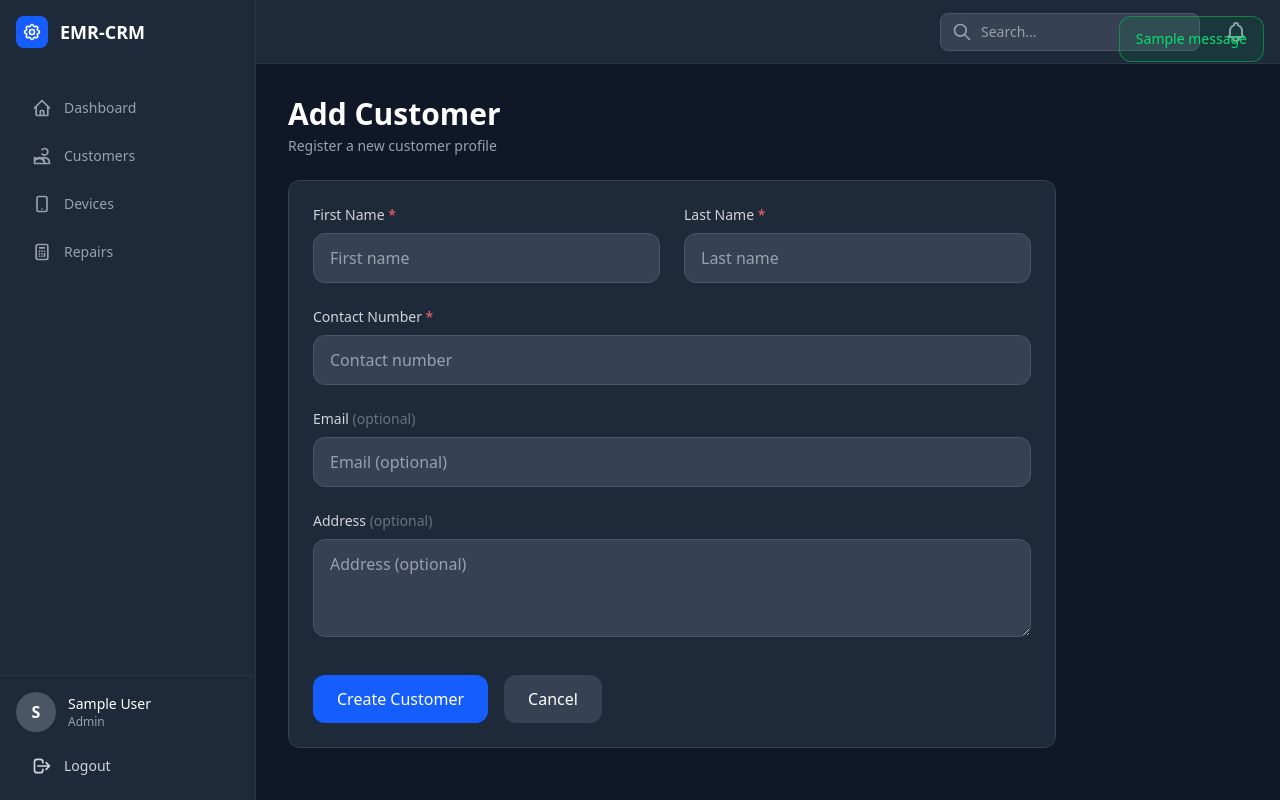
After one commit to irilnursharief/emr-crm, a Django app: page /customers/create/ in a window 1280 px wide. The commit adds this page. Run offline with Django 5.2, Linux system fonts and the light colour scheme; a user stored in the database is signed in; tables that the repository leaves empty hold one stand-in row (values such as "Sample post"); one stand-in notice (Sample message) is shown.

Commit message:
feat: Implement customer creation form and enhance customer detail view with clickable repairs

```diff
--- /dev/null
+++ b/b_customers/forms.py
@@ -0,0 +1,41 @@
+from django import forms
+from .models import Customer
+
+
+class CustomerForm(forms.ModelForm):
+    class Meta:
+        model = Customer
+        fields = ["first_name", "last_name", "contact_number", "email", "address"]
+        widgets = {
+            "first_name": forms.TextInput(
+                attrs={
+                    "class": "w-full px-4 py-3 bg-gray-700 border border-gray-600 rounded-xl text-white placeholder-gray-400 focus:outline-none focus:ring-2 focus:ring-blue-500 focus:border-transparent transition duration-200",
+                    "placeholder": "First name",
+                }
+            ),
+            "last_name": forms.TextInput(
+                attrs={
+                    "class": "w-full px-4 py-3 bg-gray-700 border border-gray-600 rounded-xl text-white placeholder-gray-400 focus:outline-none focus:ring-2 focus:ring-blue-500 focus:border-transparent transition duration-200",
+                    "placeholder": "Last name",
+                }
+            ),
+            "contact_number": forms.TextInput(
+                attrs={
+                    "class": "w-full px-4 py-3 bg-gray-700 border border-gray-600 rounded-xl text-white placeholder-gray-400 focus:outline-none focus:ring-2 focus:ring-blue-500 focus:border-transparent transition duration-200",
+                    "placeholder": "Contact number",
+                }
+            ),
+            "email": forms.EmailInput(
+                attrs={
+                    "class": "w-full px-4 py-3 bg-gray-700 border border-gray-600 rounded-xl text-white placeholder-gray-400 focus:outline-none focus:ring-2 focus:ring-blue-500 focus:border-transparent transition duration-200",
+                    "placeholder": "Email (optional)",
+                }
+            ),
+            "address": forms.Textarea(
+                attrs={
+                    "class": "w-full px-4 py-3 bg-gray-700 border border-gray-600 rounded-xl text-white placeholder-gray-400 focus:outline-none focus:ring-2 focus:ring-blue-500 focus:border-transparent transition duration-200",
+                    "placeholder": "Address (optional)",
+                    "rows": 3,
+                }
+            ),
+        }
--- /dev/null
+++ b/b_customers/templates/customers/customer_form.html
@@ -0,0 +1,89 @@
+{% extends "base_dashboard.html" %}
+
+{% block title %}Add Customer{% endblock %}
+{% block page_title %}Add Customer{% endblock %}
+{% block page_subtitle %}
+    <p class="mt-1 text-sm text-gray-400">Register a new customer profile</p>
+{% endblock %}
+
+{% block content %}
+<div class="max-w-3xl">
+    <div class="bg-gray-800 border border-gray-700 rounded-xl p-6">
+        <form method="POST">
+            {% csrf_token %}
+
+            <div class="grid grid-cols-1 md:grid-cols-2 gap-6">
+
+                <!-- First Name -->
+                <div>
+                    <label for="{{ form.first_name.id_for_label }}" class="block text-sm font-medium text-gray-300 mb-2">
+                        First Name <span class="text-red-400">*</span>
+                    </label>
+                    {{ form.first_name }}
+                    {% if form.first_name.errors %}
+                        <p class="mt-1 text-sm text-red-400">{{ form.first_name.errors.0 }}</p>
+                    {% endif %}
+                </div>
+
+                <!-- Last Name -->
+                <div>
+                    <label for="{{ form.last_name.id_for_label }}" class="block text-sm font-medium text-gray-300 mb-2">
+                        Last Name <span class="text-red-400">*</span>
+                    </label>
+                    {{ form.last_name }}
+                    {% if form.last_name.errors %}
+                        <p class="mt-1 text-sm text-red-400">{{ form.last_name.errors.0 }}</p>
+                    {% endif %}
+                </div>
+
+            </div>
+
+            <!-- Contact Number -->
+            <div class="mt-6">
+                <label for="{{ form.contact_number.id_for_label }}" class="block text-sm font-medium text-gray-300 mb-2">
+                    Contact Number <span class="text-red-400">*</span>
+                </label>
+                {{ form.contact_number }}
+                {% if form.contact_number.errors %}
+                    <p class="mt-1 text-sm text-red-400">{{ form.contact_number.errors.0 }}</p>
+                {% endif %}
+            </div>
+
+            <!-- Email -->
+            <div class="mt-6">
+                <label for="{{ form.email.id_for_label }}" class="block text-sm font-medium text-gray-300 mb-2">
+                    Email <span class="text-gray-500 font-normal">(optional)</span>
+                </label>
+                {{ form.email }}
+                {% if form.email.errors %}
+                    <p class="mt-1 text-sm text-red-400">{{ form.email.errors.0 }}</p>
+                {% endif %}
+            </div>
+
+            <!-- Address -->
+            <div class="mt-6">
+                <label for="{{ form.address.id_for_label }}" class="block text-sm font-medium text-gray-300 mb-2">
+                    Address <span class="text-gray-500 font-normal">(optional)</span>
+                </label>
+                {{ form.address }}
+                {% if form.address.errors %}
+                    <p class="mt-1 text-sm text-red-400">{{ form.address.errors.0 }}</p>
+                {% endif %}
+            </div>
+
+            <!-- Form Actions -->
+            <div class="mt-8 flex items-center gap-4">
+                <button type="submit"
+                        class="px-6 py-3 bg-blue-600 hover:bg-blue-700 text-white font-medium rounded-xl transition duration-200 focus:outline-none focus:ring-2 focus:ring-blue-500 focus:ring-offset-2 focus:ring-offset-gray-800">
+                    Create Customer
+                </button>
+                <a href="{% url 'customers:list' %}"
+                   class="px-6 py-3 bg-gray-700 hover:bg-gray-600 text-white font-medium rounded-xl transition duration-200">
+                    Cancel
+                </a>
+            </div>
+
+        </form>
+    </div>
+</div>
+{% endblock %}
--- a/b_customers/templates/customers/customer_list.html
+++ b/b_customers/templates/customers/customer_list.html
@@ -9,7 +9,7 @@
 <div class="bg-gray-800 border border-gray-700 rounded-xl overflow-hidden">
   <div class="px-6 py-4 border-b border-gray-700 flex items-center justify-between">
     <div class="text-white font-semibold">All Customers</div>
-    <a href="#" class="px-4 py-2 bg-blue-600 hover:bg-blue-700 text-white text-sm rounded-lg transition">
+    <a href="{% url 'customers:create' %}" class="px-4 py-2 bg-blue-600 hover:bg-blue-700 text-white text-sm rounded-lg transition">
       Add Customer
     </a>
   </div>
--- a/b_customers/urls.py
+++ b/b_customers/urls.py
@@ -6,4 +6,5 @@ app_name = "customers"
 urlpatterns = [
     path("", views.customer_list, name="list"),
     path("<int:pk>/", views.customer_detail, name="detail"),
+    path("create/", views.customer_create, name="create"),
 ]
--- a/b_customers/views.py
+++ b/b_customers/views.py
@@ -1,7 +1,9 @@
 from django.contrib.auth.decorators import login_required
-from django.shortcuts import render, get_object_or_404
+from django.shortcuts import render, get_object_or_404, redirect
+from django.contrib import messages
 from .models import Customer
 from d_repairs.models import Repair
+from .forms import CustomerForm
 
 
 @login_required
@@ -26,3 +28,23 @@ def customer_detail(request, pk):
         "customers/customer_detail.html",
         {"customer": customer, "repairs": repairs},
     )
+
+
+@login_required
+def customer_create(request):
+    if request.method == "POST":
+        form = CustomerForm(request.POST)
+        if form.is_valid():
+            customer = form.save(commit=False)
+            customer.created_by = request.user
+            customer.save()
+
+            messages.success(
+                request, f"Customer {customer.full_name} created successfully."
+            )
+
+            return redirect("customers:detail", pk=customer.pk)
+    else:
+        form = CustomerForm()
+
+    return render(request, "customers/customer_form.html", {"form": form})
--- a/static/css/output.css
+++ b/static/css/output.css
@@ -32,6 +32,7 @@
     --color-white: #fff;
     --spacing: 0.25rem;
     --container-md: 28rem;
+    --container-3xl: 48rem;
     --container-7xl: 80rem;
     --text-xs: 0.75rem;
     --text-xs--line-height: calc(1 / 0.75);
@@ -43,6 +44,7 @@
     --text-2xl--line-height: calc(2 / 1.5);
     --text-3xl: 1.875rem;
     --text-3xl--line-height: calc(2.25 / 1.875);
+    --font-weight-normal: 400;
     --font-weight-medium: 500;
     --font-weight-semibold: 600;
     --font-weight-bold: 700;
@@ -211,6 +213,9 @@
   .absolute {
     position: absolute;
   }
+  .fixed {
+    position: fixed;
+  }
   .relative {
     position: relative;
   }
@@ -220,11 +225,23 @@
   .inset-y-0 {
     inset-block: calc(var(--spacing) * 0);
   }
+  .top-4 {
+    top: calc(var(--spacing) * 4);
+  }
+  .right-4 {
+    right: calc(var(--spacing) * 4);
+  }
   .left-0 {
     left: calc(var(--spacing) * 0);
   }
+  .z-50 {
+    z-index: 50;
+  }
   .mx-auto {
     margin-inline: auto;
+  }
+  .mt-0 {
+    margin-top: calc(var(--spacing) * 0);
   }
   .mt-0\.5 {
     margin-top: calc(var(--spacing) * 0.5);
@@ -237,6 +254,9 @@
   }
   .mt-6 {
     margin-top: calc(var(--spacing) * 6);
+  }
+  .mt-8 {
+    margin-top: calc(var(--spacing) * 8);
   }
   .mr-3 {
     margin-right: calc(var(--spacing) * 3);
@@ -325,6 +354,9 @@
   .w-full {
     width: 100%;
   }
+  .max-w-3xl {
+    max-width: var(--container-3xl);
+  }
   .max-w-7xl {
     max-width: var(--container-7xl);
   }
@@ -357,6 +398,12 @@
   }
   .justify-center {
     justify-content: center;
+  }
+  .gap-3 {
+    gap: calc(var(--spacing) * 3);
+  }
+  .gap-4 {
+    gap: calc(var(--spacing) * 4);
   }
   .gap-6 {
     gap: calc(var(--spacing) * 6);
@@ -477,11 +533,26 @@
       border-color: color-mix(in oklab, var(--color-gray-700) 50%, transparent);
     }
   }
+  .border-green-500 {
+    border-color: var(--color-green-500);
+  }
+  .border-green-500\/50 {
+    border-color: color-mix(in srgb, oklch(72.3% 0.219 149.579) 50%, transparent);
+    @supports (color: color-mix(in lab, red, red)) {
+      border-color: color-mix(in oklab, var(--color-green-500) 50%, transparent);
+    }
+  }
+  .border-red-500 {
+    border-color: var(--color-red-500);
+  }
   .border-red-500\/50 {
     border-color: color-mix(in srgb, oklch(63.7% 0.237 25.331) 50%, transparent);
     @supports (color: color-mix(in lab, red, red)) {
       border-color: color-mix(in oklab, var(--color-red-500) 50%, transparent);
     }
+  }
+  .bg-blue-500 {
+    background-color: var(--color-blue-500);
   }
   .bg-blue-500\/10 {
     background-color: color-mix(in srgb, oklch(62.3% 0.214 259.815) 10%, transparent);
@@ -658,6 +747,10 @@
     --tw-font-weight: var(--font-weight-medium);
     font-weight: var(--font-weight-medium);
   }
+  .font-normal {
+    --tw-font-weight: var(--font-weight-normal);
+    font-weight: var(--font-weight-normal);
+  }
   .font-semibold {
     --tw-font-weight: var(--font-weight-semibold);
     font-weight: var(--font-weight-semibold);
@@ -741,6 +841,13 @@
     &:hover {
       @media (hover: hover) {
         background-color: var(--color-blue-700);
+      }
+    }
+  }
+  .hover\:bg-gray-600 {
+    &:hover {
+      @media (hover: hover) {
+        background-color: var(--color-gray-600);
       }
     }
   }
@@ -884,6 +991,11 @@ input#tab-overview:checked~div .tab-label[for="tab-overview"], input#tab-quotati
   syntax: "*";
   inherits: false;
 }
+@property --tw-outline-style {
+  syntax: "*";
+  inherits: false;
+  initial-value: solid;
+}
 @property --tw-duration {
   syntax: "*";
   inherits: false;
@@ -962,6 +1074,7 @@ input#tab-overview:checked~div .tab-label[for="tab-overview"], input#tab-quotati
       --tw-border-style: solid;
       --tw-font-weight: initial;
       --tw-tracking: initial;
+      --tw-outline-style: solid;
       --tw-duration: initial;
       --tw-shadow: 0 0 #0000;
       --tw-shadow-color: initial;
--- a/templates/base_dashboard.html
+++ b/templates/base_dashboard.html
@@ -8,6 +8,18 @@
     <link rel="stylesheet" href="{% static 'css/output.css' %}">
 </head>
 <body class="bg-gray-900 text-gray-300 font-sans antialiased">
+
+    <!-- Messages -->
+    {% if messages %}
+        <div class="fixed top-4 right-4 z-50 space-y-2">
+            {% for message in messages %}
+                <div class="px-4 py-3 rounded-xl border {% if message.tags == 'success' %}bg-green-500/10 border-green-500/50 text-green-400{% elif message.tags == 'error' %}bg-red-500/10 border-red-500/50 text-red-400{% else %}bg-blue-500/10 border-blue-500/50 text-blue-400{% endif %}">
+                    <p class="text-sm font-medium">{{ message }}</p>
+                </div>
+            {% endfor %}
+        </div>
+    {% endif %}
+
     <div class="flex h-screen overflow-hidden">
 
         <!-- Sidebar -->
```
Also changed, not shown: other parts of static/css/output.css (+52 -0 lines), b_customers/templates/customers/customer_detail.html (+9 -3 lines). Lines whose indentation alone changed are shown as unchanged.
